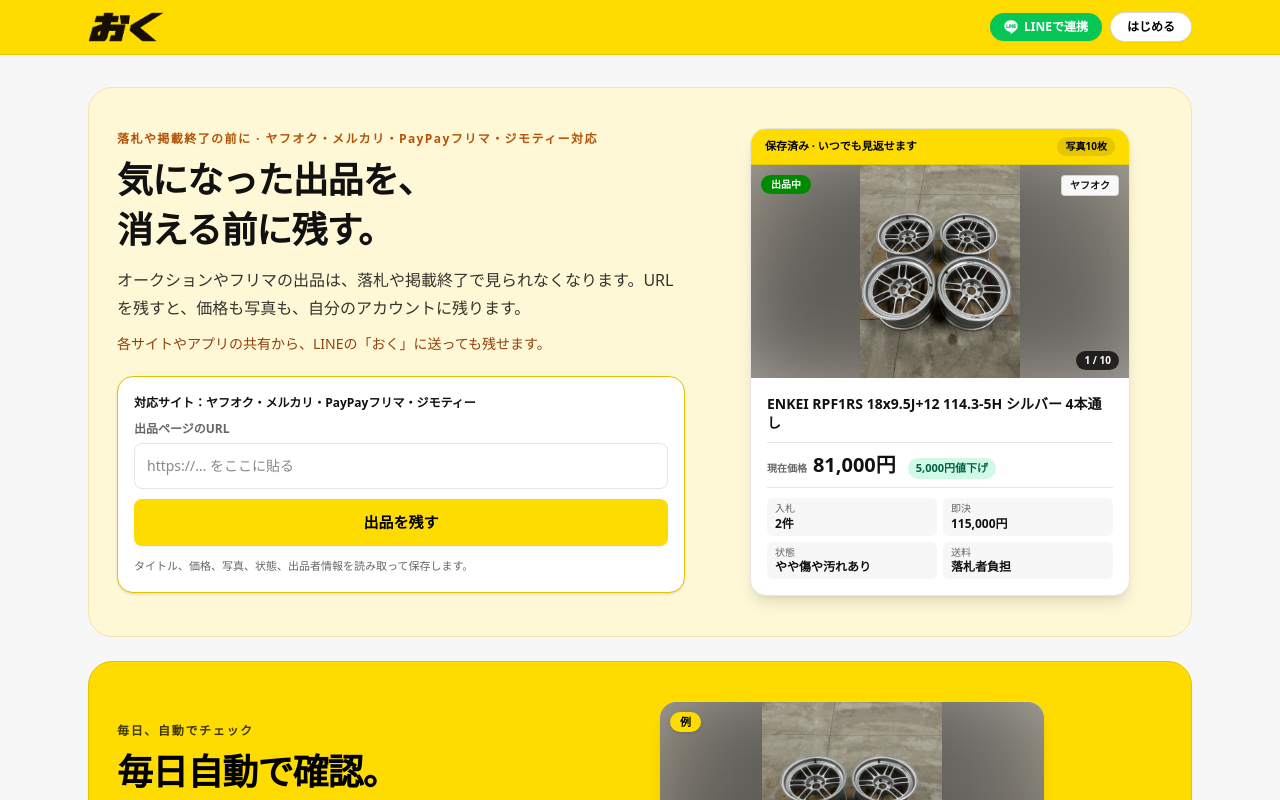
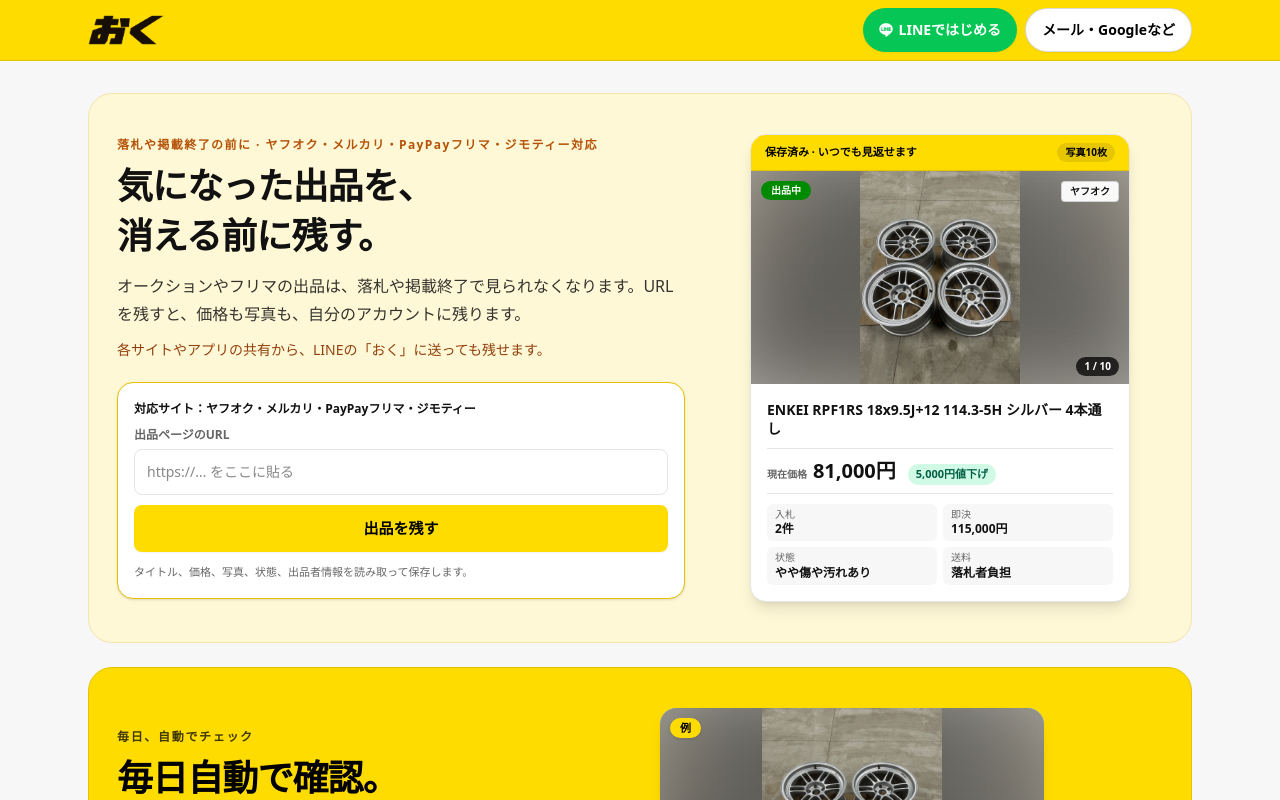
Before and after one commit to goodgunu/oku, a Next.js app: page / in a window 1280 px wide. Shown: the top 800 px of the page. Built offline with nearby package versions, Linux system fonts and the light colour scheme; no server answers.

Commit message:
ヘッダーを「LINEではじめる」「ほかの方法（PCはメール・Googleなど）」にそろえ、ボタンを高さ44pxに

```diff
--- a/components/connect-badges.tsx
+++ b/components/connect-badges.tsx
@@ -3,7 +3,7 @@
 import { useEffect, useState } from "react";
 
 export const HEADER_PILL =
-  "inline-flex h-7 shrink-0 items-center whitespace-nowrap rounded-full px-2.5 text-[11px] font-bold leading-none";
+  "inline-flex h-11 shrink-0 items-center whitespace-nowrap rounded-full px-3.5 text-xs font-bold leading-none";
 
 type LinksResponse = {
   line?: boolean;
@@ -41,7 +41,7 @@ export function ConnectBadges() {
     <div className="flex items-center gap-1.5">
       {lineLinked === true && (
         <span
-          className="inline-flex h-7 items-center gap-1 rounded-full px-2.5 text-[11px] font-bold text-white"
+          className="inline-flex h-11 items-center gap-1 rounded-full px-3 text-xs font-bold text-white"
           style={{ background: "#06C755" }}
           title="LINEと連携済みです"
         >
@@ -54,7 +54,7 @@ export function ConnectBadges() {
         <button
           type="button"
           onClick={linkLine}
-          className="inline-flex h-7 items-center gap-1 rounded-full px-2.5 text-[11px] font-bold text-white shadow-xs hover:opacity-95"
+          className="inline-flex h-11 items-center gap-1 rounded-full px-3 text-xs font-bold text-white shadow-xs hover:opacity-95"
           style={{ background: "#06C755" }}
         >
           {/* eslint-disable-next-line @next/next/no-img-element */}
--- a/components/site-header.tsx
+++ b/components/site-header.tsx
@@ -7,7 +7,7 @@ import { AccountButton } from "@/components/account-button";
 import { Wordmark } from "@/components/wordmark";
 
 const PILL =
-  "h-7 shrink-0 items-center whitespace-nowrap rounded-full border border-black/20 bg-black/[0.05] px-2.5 text-[11px] font-bold leading-none text-ink hover:bg-black/10";
+  "h-11 shrink-0 items-center whitespace-nowrap rounded-full border border-black/20 bg-black/[0.05] px-3.5 text-xs font-bold leading-none text-ink hover:bg-black/10";
 
 function savePendingUrl() {
   const input = document.getElementById("landing-url") as HTMLInputElement | null;
@@ -36,7 +36,7 @@ export function SiteHeader() {
 
   return (
     <header className="border-b border-black/10 bg-yahoo">
-      <div className="site-shell mx-auto flex max-w-4xl items-center justify-between gap-2 px-4 py-3 sm:gap-4 sm:px-6">
+      <div className="site-shell mx-auto flex max-w-4xl items-center justify-between gap-2 px-3 py-2 sm:gap-4 sm:px-6">
         <Link href="/" aria-label="おく ホーム" className="shrink-0">
           <Wordmark height={30} />
         </Link>
@@ -49,27 +49,37 @@ export function SiteHeader() {
             <AccountButton signedIn={signedIn} clerkActive={clerkActive} />
           </div>
         ) : signedIn === false ? (
-          <div className="flex shrink-0 items-center gap-1.5 sm:gap-2">
+          <nav className="flex shrink-0 items-center gap-1.5 sm:gap-2" aria-label="ログイン">
             <a
               href="/api/auth/line-login?next=%2F"
-              className="inline-flex shrink-0 items-center gap-1.5 whitespace-nowrap rounded-full px-3.5 py-1.5 text-xs font-bold text-white shadow-xs"
+              className="inline-flex h-11 shrink-0 items-center gap-1.5 whitespace-nowrap rounded-full px-3 text-xs font-bold text-white shadow-xs sm:px-4 sm:text-sm"
               style={{ background: "#06C755" }}
+              data-control="header-line"
               onClick={savePendingUrl}
             >
               <Image src="/icon-line.png" alt="" width={14} height={14} />
-              LINEで連携
+              LINEではじめる
             </a>
             <button
               type="button"
-              className="shrink-0 whitespace-nowrap rounded-full border border-black/15 bg-white px-4 py-1.5 text-xs font-extrabold text-black shadow-xs hover:bg-white/90"
+              className="inline-flex h-11 shrink-0 items-center whitespace-nowrap rounded-full border border-black/15 bg-white px-3 text-xs font-extrabold text-black shadow-xs hover:bg-white/90 sm:px-4 sm:text-sm"
+              data-control="header-other"
               onClick={() => {
                 savePendingUrl();
-                window.dispatchEvent(new Event("oku-open-login"));
+                const inline = document.getElementById("login-options");
+                if (inline) {
+                  inline.scrollIntoView({ behavior: "smooth", block: "center" });
+                } else if (document.querySelector("[data-wide-page]")) {
+                  window.dispatchEvent(new Event("oku-open-login"));
+                } else {
+                  window.location.assign("/");
+                }
               }}
             >
-              はじめる
+              <span className="sm:hidden">ほかの方法</span>
+              <span className="hidden sm:inline">メール・Googleなど</span>
             </button>
-          </div>
+          </nav>
         ) : null}
       </div>
     </header>
```
